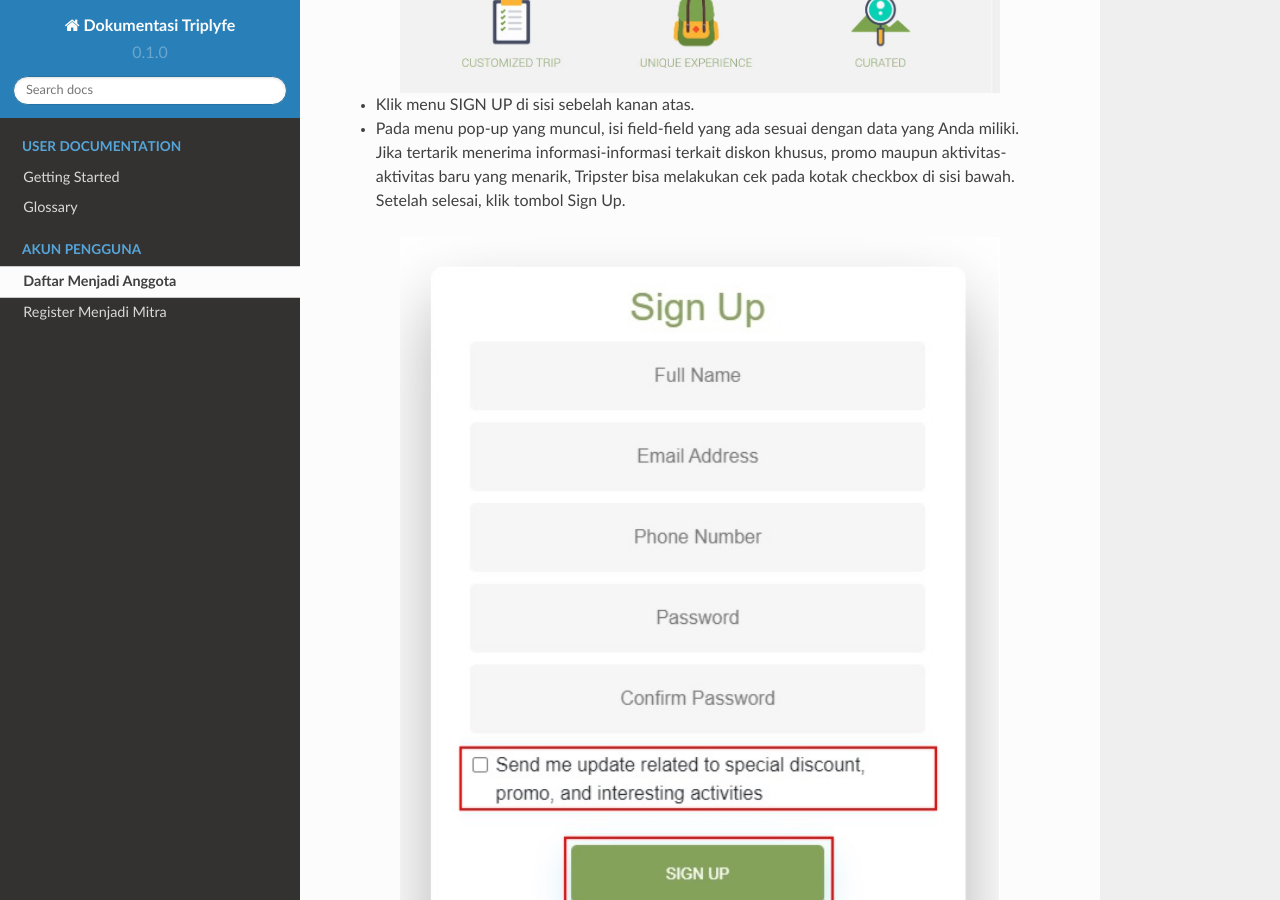
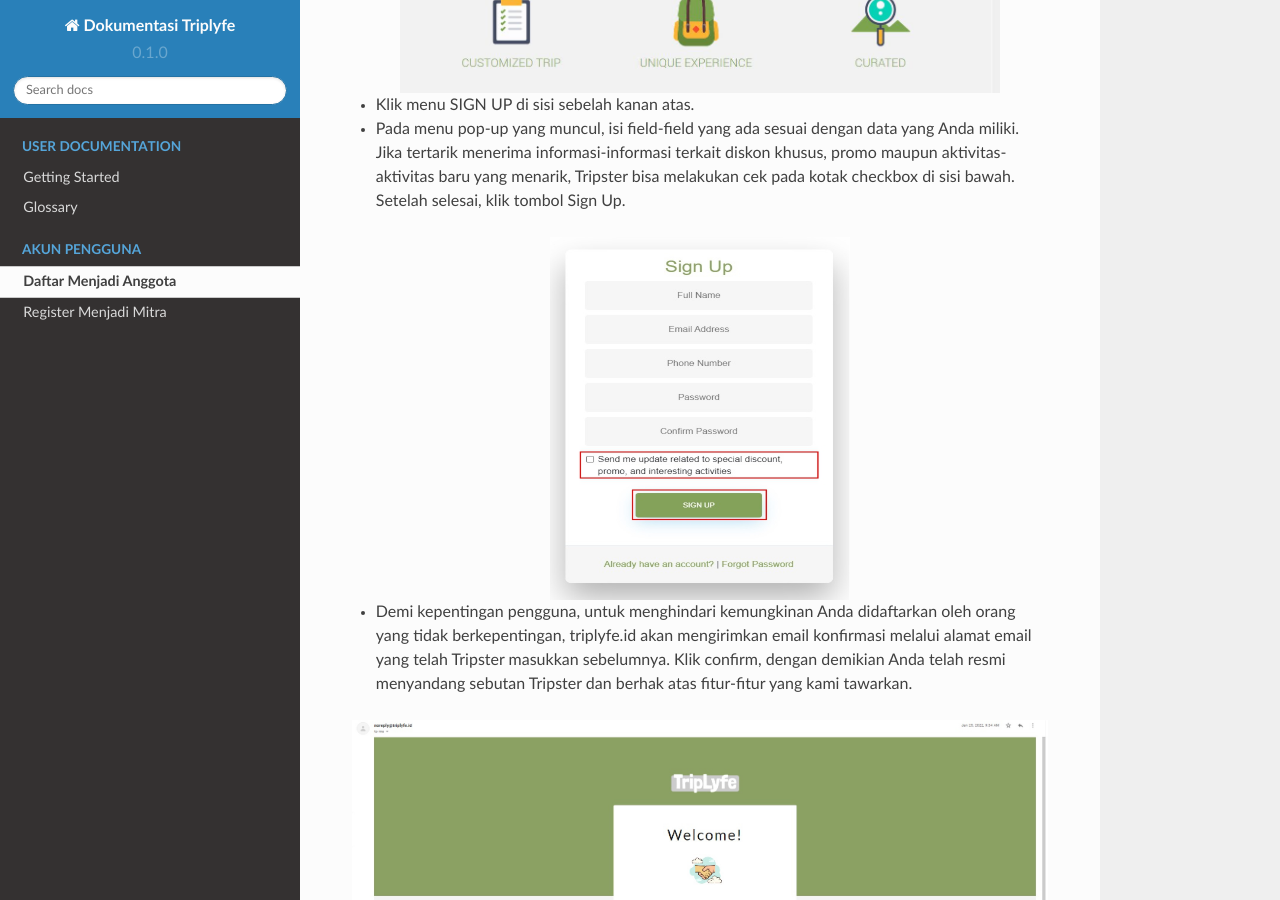
Before and after one commit to cleevo/doc.triplyfe, a Sphinx documentation site: the page built from docs/source/become-member.rst, in a window 1280 px wide and 900 px high, scrolled down 672 px. Built offline with Sphinx 7.4.7 and the Read the Docs theme 2.0.0, drawn with Linux system fonts in a browser that asks for light colours.

Commit message:
resize image

```diff
--- a/docs/source/become-member.rst
+++ b/docs/source/become-member.rst
@@ -22,10 +22,11 @@
 .. image:: images/signup.jpg
    :align: center
    :width: 600
+   :scale: 50
 
 - Demi kepentingan pengguna, untuk menghindari kemungkinan Anda didaftarkan oleh orang yang tidak berkepentingan, triplyfe.id akan mengirimkan email konfirmasi melalui
   alamat email yang telah Tripster masukkan sebelumnya. Klik confirm, dengan demikian Anda telah resmi menyandang sebutan Tripster dan berhak atas fitur-fitur yang kami tawarkan.
 
 .. image:: images/confirm.jpg
    :align: center
-   :width: 600
+   :width: 1000
```
